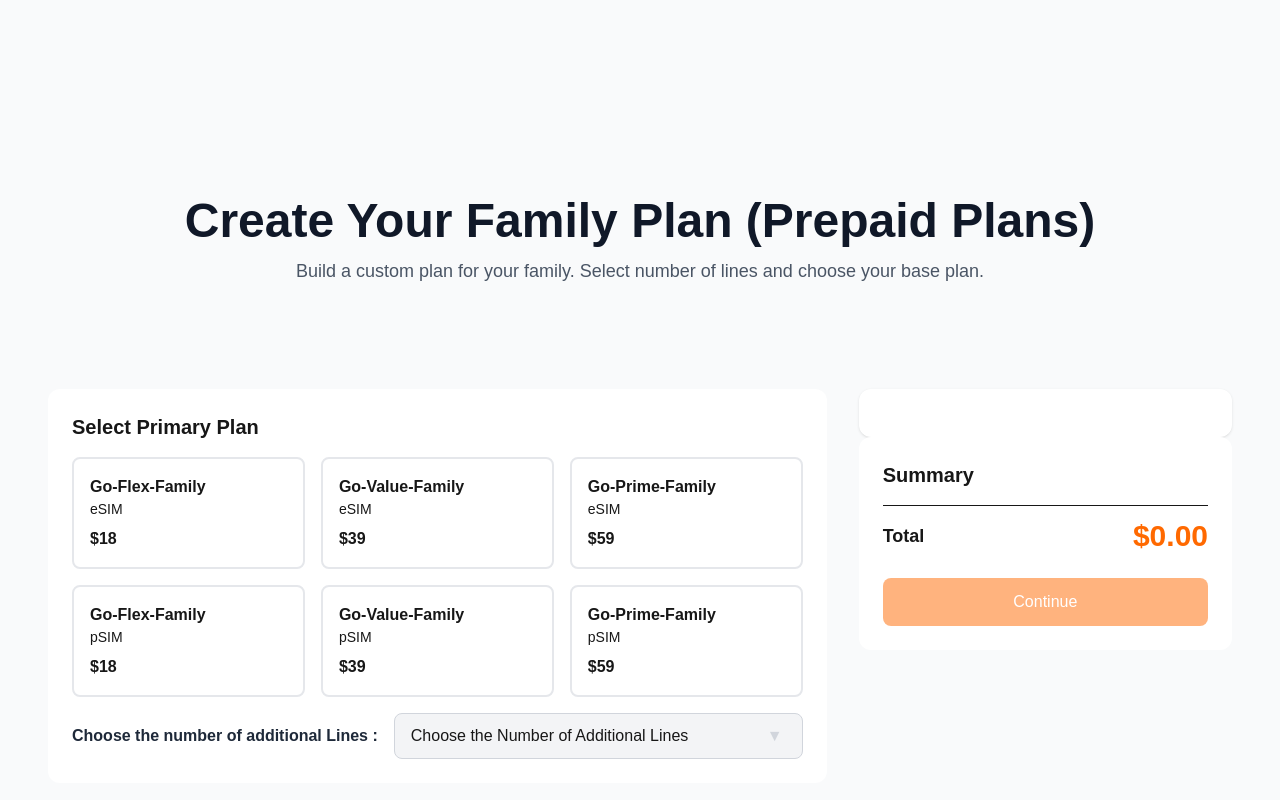
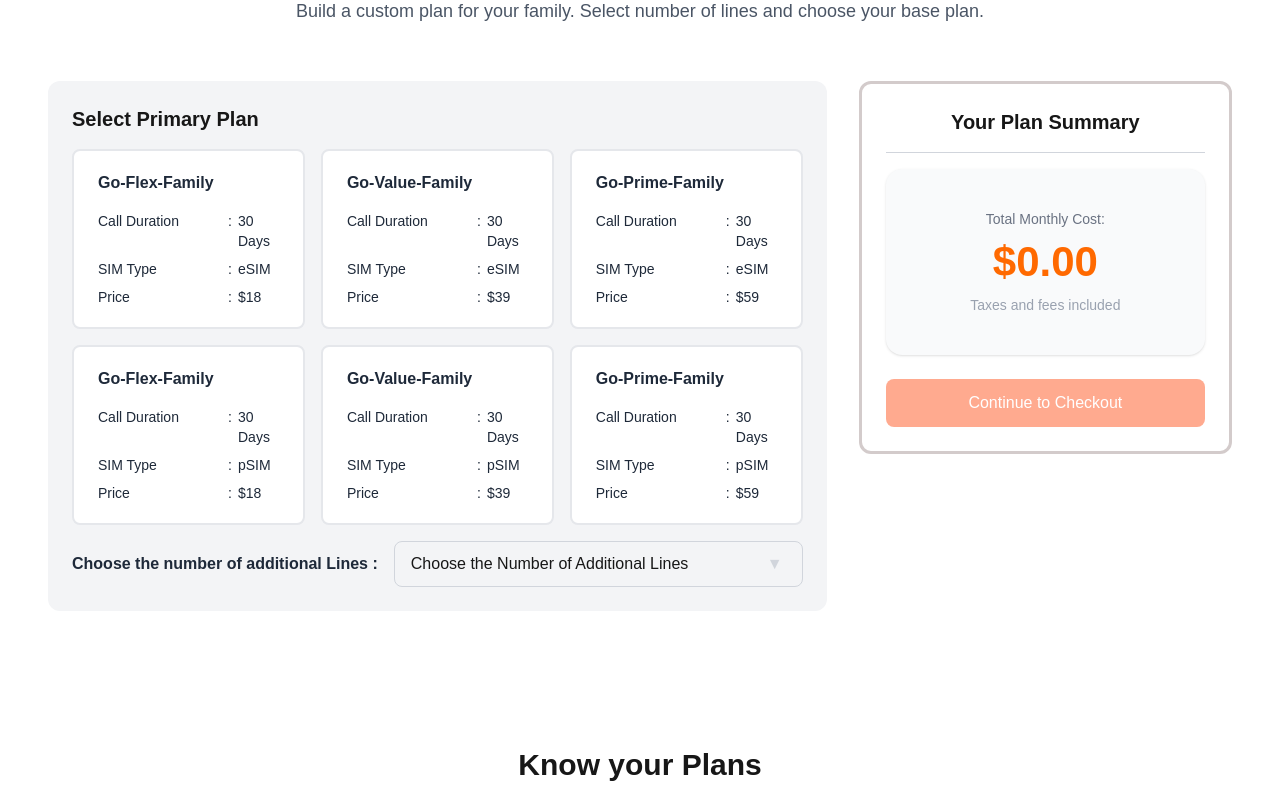
Before and after one commit to ZoikoGroup/golitereact, a Next.js app: page /family-plans in a window 1280 px wide. Shown: the part 740-1540 px from the top of the page. Built offline with nearby package versions, Linux system fonts and the light colour scheme.

Commit message:
familyplans4

```diff
--- a/app/family-plans/page.tsx
+++ b/app/family-plans/page.tsx
@@ -339,12 +339,14 @@ const faqs = [
 
 
       {/* Banner Section */}
-    <div className="min-h-screen bg-gray-50 py-12 px-4 sm:px-6 lg:px-8">
+    <div className="bg-gray-50 py-8 px-4 sm:px-6 lg:px-8">
       <div className="max-w-7xl mx-auto">
         {/* Header */}
-        <h1 className="text-4xl md:text-5xl font-bold text-gray-900 text-center mb-12">
+        {/* <h1 className="text-4xl md:text-5xl font-bold text-gray-900 text-center mb-12"> */}
+          <h2 className="text-3xl font-bold text-center p-4">
           Shop Prepaid Family & Multi-Line Plans
-        </h1>
+          </h2>
+        {/* </h1> */}
 
         {/* Hero Card */}
         <div className="bg-white rounded-3xl shadow-lg overflow-hidden">
@@ -373,24 +375,24 @@ const faqs = [
     </div>
     {/* END Banner Section */}
 
-<div className="w-full bg-gray-50 py-12 lg:py-16 px-4 sm:px-6 lg:px-8">
+<div className="w-full py-8 px-4 sm:px-6 lg:px-8">
       <div className="max-w-7xl mx-auto">
         {/* Header */}
-        <div className="text-center mb-8 lg:mb-12">
-          <h2 className="text-3xl sm:text-4xl lg:text-5xl font-bold text-gray-900 mb-3">
-            Create Your Family Plan (Prepaid Plans)
+        <div className="text-center">
+          <h2 className="text-3xl font-bold text-center">
+            Create Your Family Plan
           </h2>
-          <p className="text-gray-600 text-base lg:text-lg">
+          <p className="text-gray-600 text-base lg:text-lg mt-2">
             Build a custom plan for your family. Select number of lines and choose your base plan.
           </p>
         </div>
 
 
-      <div className="bg-gray-50 py-14 px-4">
+      <div className=" py-14 px-4">
         <div className="max-w-7xl mx-auto grid lg:grid-cols-3 gap-8">
 
           {/* LEFT */}
-          <div className="lg:col-span-2 bg-white p-6 rounded-xl">
+          <div className="lg:col-span-2  p-6 rounded-xl bg-gray-100">
             <h3 className="text-xl font-bold mb-4">Select Primary Plan</h3>
 
             <div className="grid sm:grid-cols-2 lg:grid-cols-3 gap-4">
@@ -403,20 +405,42 @@ const faqs = [
                       setPrimaryKey(key);
                       setAdditionalLines(0);
                     }}
-                    className={`relative p-4 border-2 rounded-lg cursor-pointer ${
+                    className={`relative p-4 border-2 rounded-lg cursor-pointer w-full max-w-sm rounded-2xl border border-gray-200 px-6 py-5 ${
                       primaryKey === key
-                        ? "border-orange-500 bg-orange-50"
-                        : "border-gray-200"
+                        ? "border-orange-500 bg-[#FF5722] text-white hover:border-orange-500"
+                        : "border-gray-200 bg-white hover:border-orange-500 text-gray-800 hover:bg-orange-50"
                     }`}
                   >
                     {primaryKey === key && (
-                      <Check className="absolute top-3 right-3 text-orange-500" />
+                      <Check className="absolute top-3 right-3 text-[#FF5722] bg-white border border-[#FF5722] rounded-full" />
                     )}
-                    <h4 className="font-bold">{p.name}</h4>
-                    <p className="text-sm">{p.simType}</p>
-                    <p className="font-bold mt-2">${p.price}</p>
+
+                  <h3 className="text-base font-semibold mb-4 ">{p.name}</h3>
+
+
+
+                    {/* Rows */}
+                    <div className="space-y-2 text-sm">
+                      <div className="grid grid-cols-[130px_10px_1fr]">
+                        <span>Call Duration</span>
+                        <span> : </span>
+                        <span className="font-medium">30 Days</span>
+                      </div>
+
+                      <div className="grid grid-cols-[130px_10px_1fr]">
+                        <span>SIM Type</span>
+                        <span> : </span>
+                        <span className="font-medium">{p.simType}</span>
+                      </div>
+
+                      <div className="grid grid-cols-[130px_10px_1fr]">
+                        <span>Price</span>
+                        <span> : </span>
+                        <span className="font-medium">${p.price}</span>
+                      </div>
+                    </div>
                   </div>
-                );
+             );
               })}
             </div>
 
@@ -482,9 +506,9 @@ const faqs = [
 
           {/* RIGHT – SUMMARY */}
           <div className="lg:col-span-1">
-            <div className="bg-white rounded-xl shadow-sm p-4 sm:p-6 lg:sticky lg:top-8"></div>
-            <div className="bg-white p-6 rounded-xl sticky top-6">
-              <h3 className="text-xl font-bold mb-4">Summary</h3>
+
+            <div className="bg-white p-6 rounded-xl sticky top-6  border-[3px] border-[#d3cbcb] rounded-[12px]">
+              <h3 className="text-xl flex items-center justify-center font-bold mb-4">Your Plan Summary</h3>
 
               {summary.primaryPlan && (
                 <div className="mb-4">
@@ -493,6 +517,7 @@ const faqs = [
                     <span>
                       {summary.primaryPlan.name} ({summary.primaryPlan.simType})
                     </span>
+
                     <span>${summary.primaryPrice.toFixed(2)}</span>
                   </div>
                 </div>
@@ -521,20 +546,31 @@ const faqs = [
                 </div>
               )}
 
-              <hr className="my-3" />
+              <hr className="my-3 text-gray-300 mb-4" />
 
-              <div className="flex justify-between items-center">
-                <span className="text-lg font-semibold">Total</span>
-                <span className="text-3xl font-bold text-orange-500">
+
+
+              <div className="max-w-sm mx-auto rounded-2xl bg-gray-50 shadow-sm px-4 py-10 text-center">
+
+                <p className="text-sm text-gray-500 mb-3">
+                  Total Monthly Cost:
+                </p>
+
+                <p className="text-[42px] font-bold text-orange-500 leading-none mb-3">
                   ${summary.total.toFixed(2)}
-                </span>
+                </p>
+
+                <p className="text-sm text-gray-400">
+                  Taxes and fees included
+                </p>
+
               </div>
 
               <button
                 disabled={!primaryKey}
-                className="mt-6 w-full bg-orange-500 text-white py-3 rounded-lg disabled:opacity-50"
+                className="mt-6 w-full bg-[#FF5722] text-white py-3 rounded-lg disabled:opacity-50"
               >
-                Continue
+                Continue to Checkout
               </button>
             </div>
           </div>
@@ -545,6 +581,12 @@ const faqs = [
 
 
 {/* SIM Type Tabs */}
+<section className="max-w-7xl mx-auto py-12">
+
+      {/* Heading */}
+      <h2 className="text-3xl font-bold text-center">
+        Know your Plans
+      </h2>
       <div className="flex justify-center">
   <div className="inline-flex bg-[#FD4C0E] rounded-full mt-6 p-1 w-[35rem] h-[4rem]">
 
@@ -570,7 +612,7 @@ const faqs = [
 </div>
 
       {/* Slider with Navigation */}
-      <div className="px-4 md:px-40 mt-10 relative">
+      <div className="px-4 md:px-20 mt-10 relative">
         {/* Custom Arrow Buttons */}
         <button
           onClick={() => sliderRef.current?.slickPrev()}
@@ -648,7 +690,7 @@ const faqs = [
         </Slider>
         </div>
 
-
+</section>
       {/* Benefits Section */}
           <section className="max-w-7xl mx-auto px-6 py-16">
       <div className="grid grid-cols-1 lg:grid-cols-2 gap-14 items-center">
@@ -699,10 +741,10 @@ const faqs = [
     {/* Benefits Section */}
 
 
-<div className="min-h-screen py-16 px-4 sm:px-6 lg:px-8">
+<div className="py-16 px-4 sm:px-6 lg:px-8 bg-[#F9FAFB]">
       <div className="max-w-7xl mx-auto">
         {/* Heading */}
-        <h2 className="text-4xl md:text-5xl font-bold text-center text-gray-900 mb-16">
+        <h2 className="text-4xl md:text-3xl font-bold text-center text-gray-900 mb-4">
           How to Get Started
         </h2>
         <p className="text-gray-600 text-center mb-12">Setting up your family plan is quick and easy</p>
@@ -735,14 +777,17 @@ const faqs = [
 
 
 
-    <div className="bg-gray-50 py-10">
+    <div className="bg-gray-50 mb-12">
+      <h2 className="text-4xl md:text-3xl font-bold text-center text-gray-900 mb-10">
+          Frequently Asked Questions
+        </h2>
       <div className="max-w-6xl mx-auto px-4 flex flex-col md:flex-row gap-6">
         {/* Left Column */}
         <div className="flex-1 flex flex-col gap-4">
           {leftColumn.map((item, index) => (
             <Disclosure key={index}>
               {({ open }) => (
-                <div className="border border-gray-200 rounded-md bg-white shadow-sm">
+                <div className="border border-gray-200 rounded-md bg-white shadow-sm py-4">
                   <DisclosureButton className="w-full text-left px-4 py-3 flex justify-between items-center font-medium text-gray-800 focus:outline-none">
                     <span>{item.question}</span>
                     <svg
@@ -776,7 +821,7 @@ const faqs = [
           {rightColumn.map((item, index) => (
             <Disclosure key={index}>
               {({ open }) => (
-                <div className="border border-gray-200 rounded-md bg-white shadow-sm">
+                <div className="border border-gray-200 rounded-md bg-white shadow-sm py-4">
                   <DisclosureButton className="w-full text-left px-4 py-3 flex justify-between items-center font-medium text-gray-800 focus:outline-none">
                     <span>{item.question}</span>
                     <svg
```
